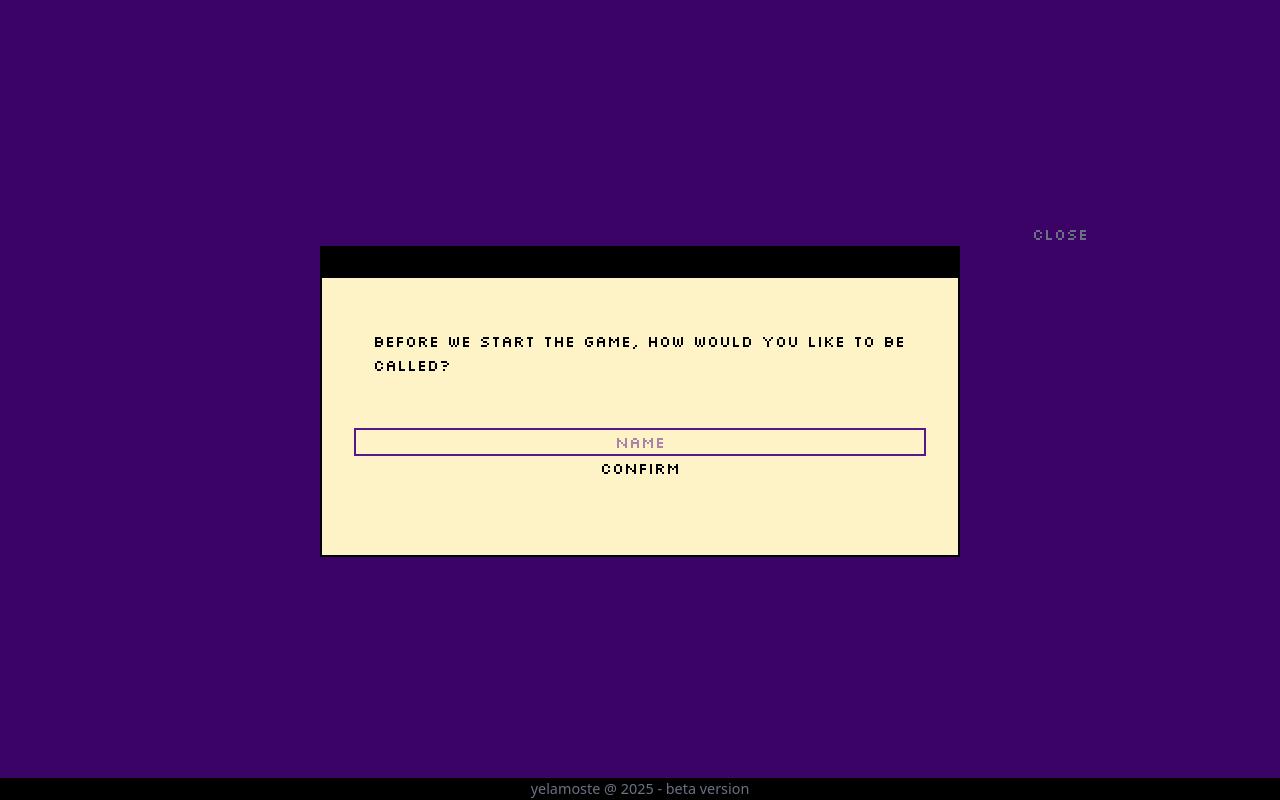
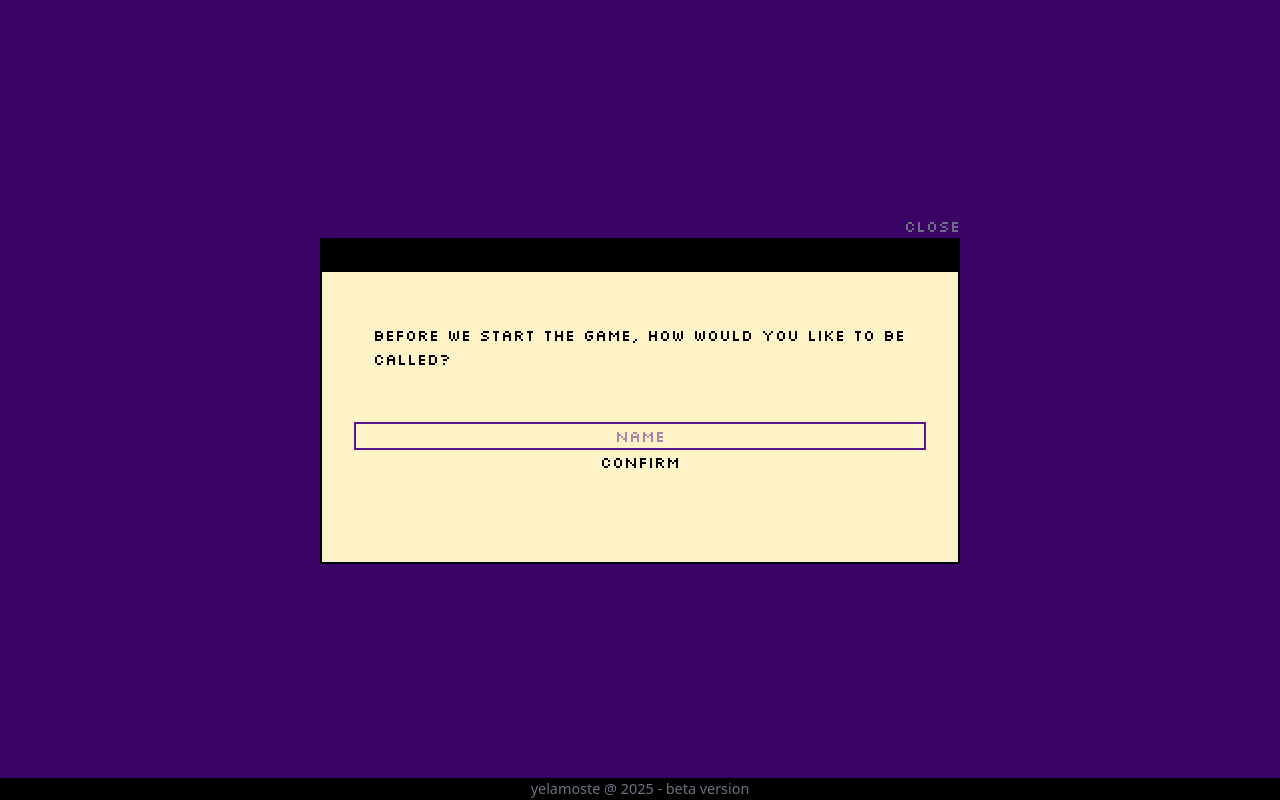
Before and after one commit to yelamoste/testProject, a React (Vite) app: page / in a window 1280 px wide. Both pictures are taken after a click on the button "Start". Built offline with nearby package versions, Linux system fonts and the light colour scheme.

Commit message:
Latest update

```diff
--- a/src/App.jsx
+++ b/src/App.jsx
@@ -18,13 +18,15 @@ function App() {
       ) : (
         <>
           <div className="flex bg-purple-950 h-[100%] w-[100%] align-middle justify-center flex-col">
+            <div className="h-[45%] w-[50%] flex flex-col self-center">
               <button
-              className="*-none self-end mr-[15%] text-gray-500 cursor-pointer hover:text-gray-50 hover:before:content-['[_'] hover:after:content-['_]'] ease-in font-silkscreen font-normal"
+                className="*-none self-end text-gray-500 cursor-pointer hover:text-gray-50 hover:before:content-['[_'] hover:after:content-['_]'] ease-in font-silkscreen font-normal"
                 onClick={() => setBtnDir("StartBtn")}
               >
                 close
               </button>
               <Greet />
+            </div>
           </div>
         </>
       )}
--- a/src/Containers/Greet.jsx
+++ b/src/Containers/Greet.jsx
@@ -8,7 +8,7 @@ export const Greet = () => {
   return (
     <>
       {homeBtn == "NameBtn" ? (
-        <div className="flex flex-col justify-center font-silkscreen h-[40%] w-[50%] items-center self-center border-2 ">
+        <div className="flex flex-col justify-center font-silkscreen h-[100%] w-[100%] items-center self-center border-2 ">
           <div className="flex justify-items-start h-[10%] w-[100%] bg-black "></div>
           <div className="h-[90%] w-[100%] bg-amber-100 flex flex-col ">
             <p className="m-[8%]">
```
Lines whose indentation alone changed are shown as unchanged.
